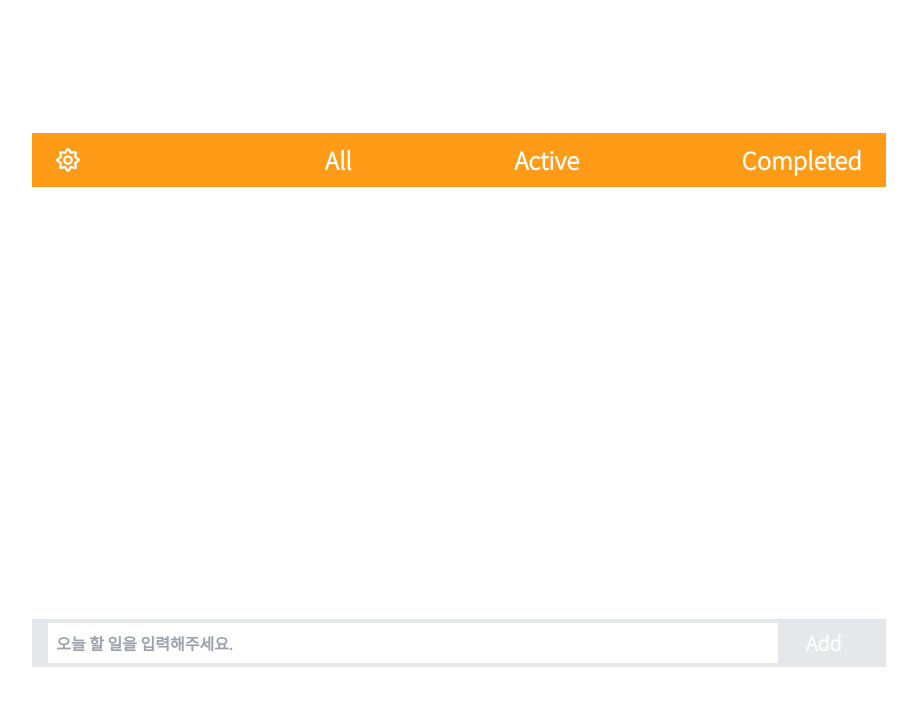
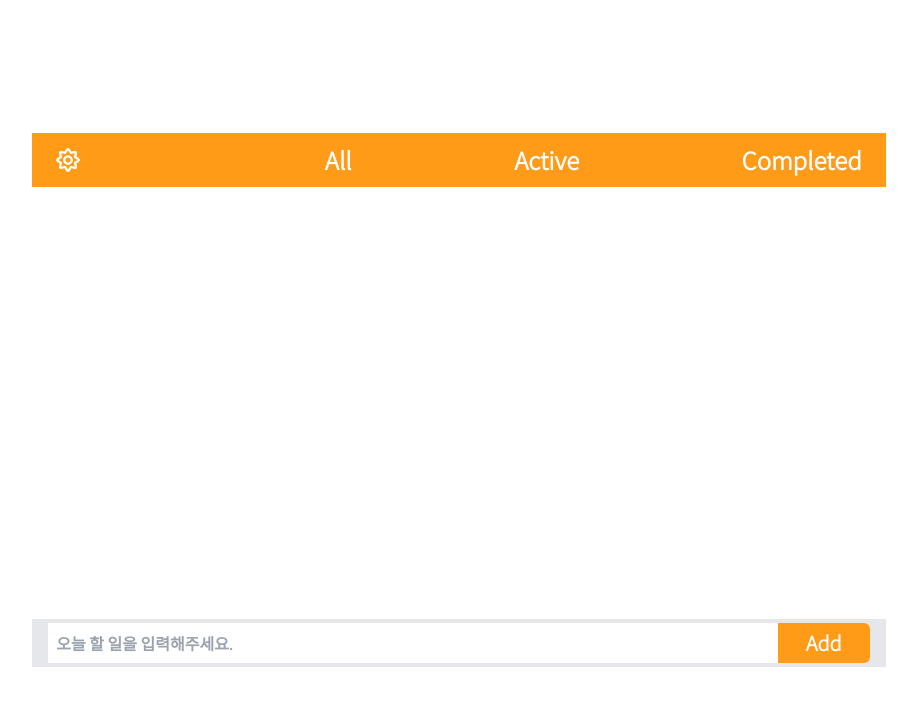
Before and after one commit to Jinga02/pratice, a React (Create React App) app in the folder atomic_todo/: page / in a window 1280 px wide. Shown: the top 706 px of the page, without its empty margins (181-1098 px from the left). Built offline with nearby package versions, Linux system fonts and the light colour scheme.

Commit message:
스타일 대충 완성

```diff
--- a/atomic_todo/src/components/atom/button/Button.jsx
+++ b/atomic_todo/src/components/atom/button/Button.jsx
@@ -1,6 +1,7 @@
 import React from 'react';
 
 const Button = ({ label, onClick, Icon, tailwind }) => {
+  console.log(tailwind);
   return (
     <button className={tailwind} onClick={onClick}>
       {Icon ? <Icon /> : label}
--- a/atomic_todo/src/components/molecules/todo/AddTodo.jsx
+++ b/atomic_todo/src/components/molecules/todo/AddTodo.jsx
@@ -4,8 +4,9 @@ import { useSelector } from 'react-redux';
 
 const AddTodo = ({ onSubmitTodo }) => {
   let theme = useSelector((state) => state.theme.theme);
+  theme = theme === 'dark' ? 'bg-darkAccent' : 'bg-accent';
 
-  const tailwind = 'px-7 rounded-r-md text-xl capitalize';
+  const tailwind = `px-7 rounded-r-md text-xl capitalize ${theme}`;
 
   return (
     <Button tailwind={tailwind} label={'add'} onClick={onSubmitTodo}></Button>
--- a/atomic_todo/src/index.css
+++ b/atomic_todo/src/index.css
@@ -7,7 +7,14 @@
   --color-darkAccent: rgba(8, 7, 34, 0.8828125);
   --color-accent: #ff9b17;
 }
-
+html.dark {
+  background: linear-gradient(
+    90deg,
+    rgba(36, 17, 0, 1) 0%,
+    rgba(4, 4, 34, 0.8491990546218487) 0%,
+    rgba(8, 7, 34, 0.8828125) 100%
+  );
+}
 body {
   margin: 0;
   width: 100vw;
```
